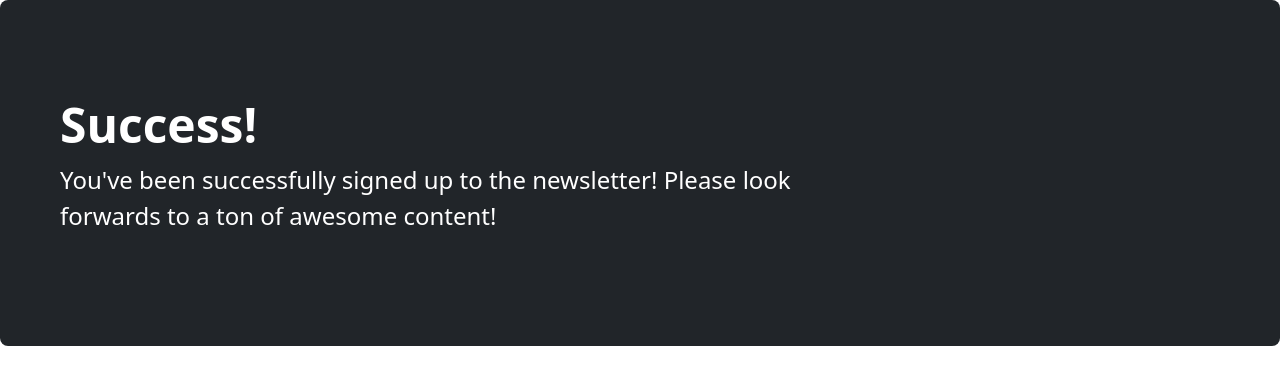
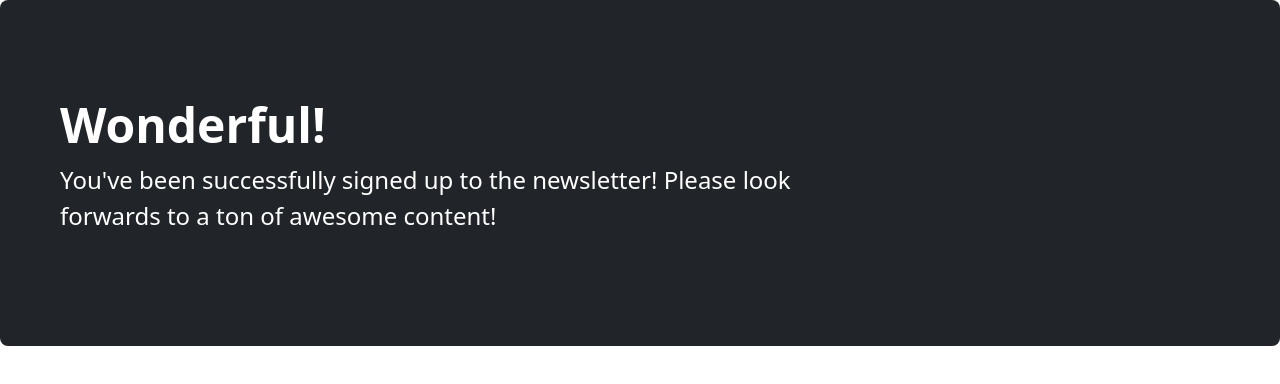
Before and after one commit to kae-dot/udemy-backend-tutorial, a website: page success.html in a window 1280 px wide. Drawn offline with nearby package versions, Linux system fonts and the light colour scheme.

Commit message:
sucess pae updated

```diff
--- a/success.html
+++ b/success.html
@@ -4,7 +4,7 @@
 		<meta charset="UTF-8" />
 		<meta http-equiv="X-UA-Compatible" content="IE=edge" />
 		<meta name="viewport" content="width=device-width, initial-scale=1.0" />
-		<title>Failure</title>
+		<title>Success</title>
 		<link
 			href="https://cdn.jsdelivr.net/npm/bootstrap@5.2.3/dist/css/bootstrap.min.css"
 			rel="stylesheet"
@@ -69,7 +69,7 @@
 	<body>
 		<div class="p-5 mb-4 text-bg-dark rounded-3">
 			<div class="container-fluid py-5">
-				<h1 class="display-5 fw-bold">Success!</h1>
+				<h1 class="display-5 fw-bold">Wonderful!</h1>
 				<p class="col-md-8 fs-4">
 					You've been successfully signed up to the newsletter! Please look forwards to a ton of
 					awesome content!
```
